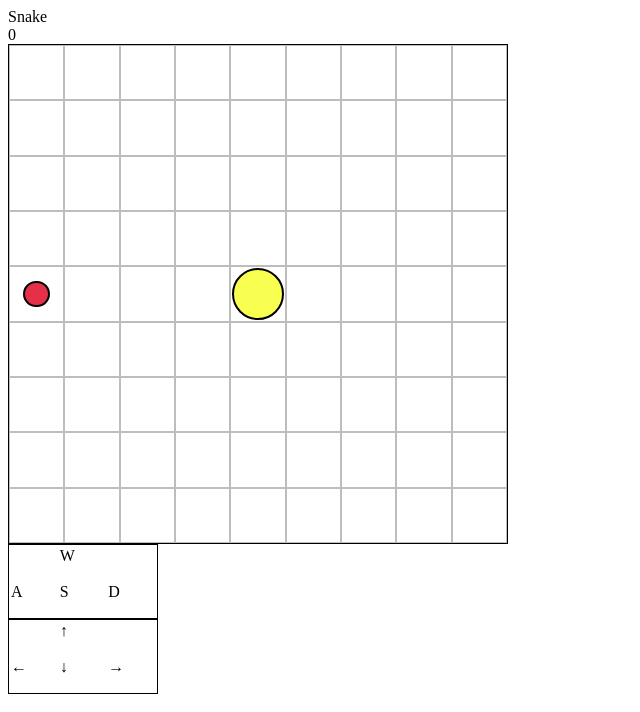
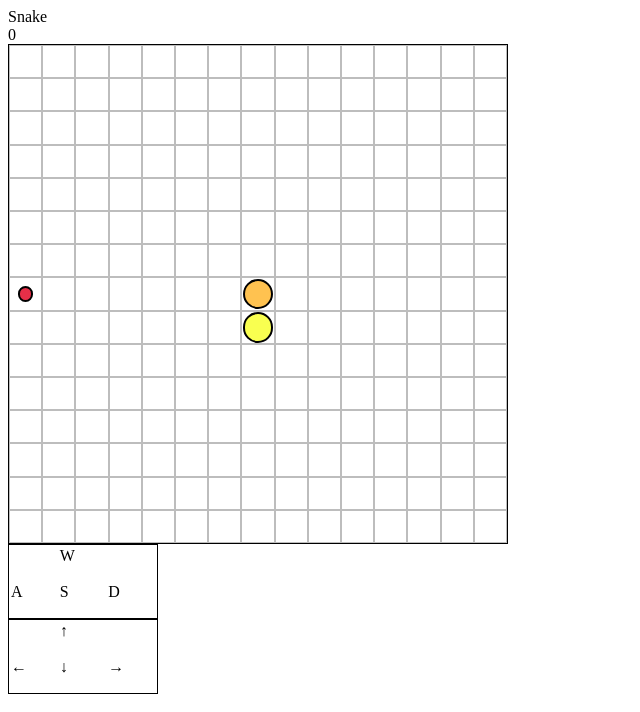
Before and after one commit to JakeBrowning90/snake, a website built with webpack: page src/template.html in a window 1280 px wide. Shown: the whole page, without its empty margins (0-640 px from the left). Built offline with nearby package versions, Linux system fonts and the light colour scheme.

Commit message:
Add array of spaces occupied by player body and tail of 1 to game start

```diff
--- a/src/index.js
+++ b/src/index.js
@@ -1,7 +1,12 @@
 import "./styles/style.css";
 // import { functionName } from "./modules/xFuncModTemplate";
 import { fieldSize } from "./modules/gameVariables";
-import { playerChar, playerScore } from "./modules/playerBehavior";
+import {
+  playerHead,
+  playerSegment,
+  playerSpaces,
+  playerScore,
+} from "./modules/playerBehavior";
 import { spawnFruit } from "./modules/fruitBehavior";
 import { getMovement } from "./modules/movementControls";
 
@@ -72,6 +77,10 @@ scoreboard.textContent = playerScore;
 
 let center = getCenterField(fieldSize);
 let startingCell = document.getElementById(`${center}, ${center}`);
+let tailCell = document.getElementById(`${center}, ${center - 1}`);
+playerSpaces.push(startingCell, tailCell);
+console.log(playerSpaces);
+startingCell.appendChild(playerHead);
+tailCell.appendChild(playerSegment);
 
-startingCell.appendChild(playerChar);
 spawnFruit();
--- a/src/modules/gameVariables.js
+++ b/src/modules/gameVariables.js
@@ -2,6 +2,6 @@
 //   console.log("Hello world");
 // };
 
-let fieldSize = 9;
+let fieldSize = 15;
 
 export { fieldSize };
--- a/src/modules/movementControls.js
+++ b/src/modules/movementControls.js
@@ -1,5 +1,5 @@
 import { fieldSize } from "./gameVariables";
-import { playerChar } from "./playerBehavior";
+import { playerHead, playerSpaces } from "./playerBehavior";
 import { checkFruitGet } from "./fruitBehavior";
 
 function getMovement(e) {
@@ -17,7 +17,7 @@ function getMovement(e) {
 function executeMovement(input) {
   console.log(input);
   // get current location
-  let location = document.getElementById("playerChar").parentElement;
+  let location = document.getElementById("playerHead").parentElement;
   // console.log(location);
   // get destination based on direction
   let destination;
@@ -50,8 +50,8 @@ function executeMovement(input) {
   }
 
   // console.log(newLocation);
-  location.removeChild(playerChar);
-  newLocation.appendChild(playerChar);
+  location.removeChild(playerHead);
+  newLocation.appendChild(playerHead);
   checkFruitGet(newLocation);
 }
 
--- a/src/modules/playerBehavior.js
+++ b/src/modules/playerBehavior.js
@@ -1,5 +1,10 @@
-let playerChar = document.createElement("div");
-playerChar.setAttribute("id", "playerChar");
+let playerHead = document.createElement("div");
+playerHead.setAttribute("id", "playerHead");
+let playerSegment = document.createElement("div");
+playerSegment.setAttribute("class", "playerSegment");
+
+let playerLength = 2
+let playerSpaces = new Array(playerLength)
 
 let playerScore = 0;
 
@@ -7,4 +12,4 @@ function increaseScore(x) {
   playerScore = playerScore + x;
 }
 
-export { playerChar, playerScore, increaseScore };
+export { playerHead, playerSegment, playerSpaces, playerScore, increaseScore };
--- a/src/styles/style.css
+++ b/src/styles/style.css
@@ -37,7 +37,8 @@
   border: 1px solid rgb(189, 189, 189);
 }
 
-#playerChar,
+#playerHead,
+.playerSegment,
 .fruit {
   border-radius: 50%;
   border: 2px solid black;
@@ -46,9 +47,17 @@
   grid-column: 1;
 }
 
-#playerChar {
+#playerHead,
+.playerSegment {
+  height: 99%;
+}
+
+#playerHead {
+  background-color: rgb(255, 194, 80);
+}
+
+.playerSegment {
   background-color: rgb(249, 255, 80);
-  height: 99%;
 }
 
 .fruit {
```
